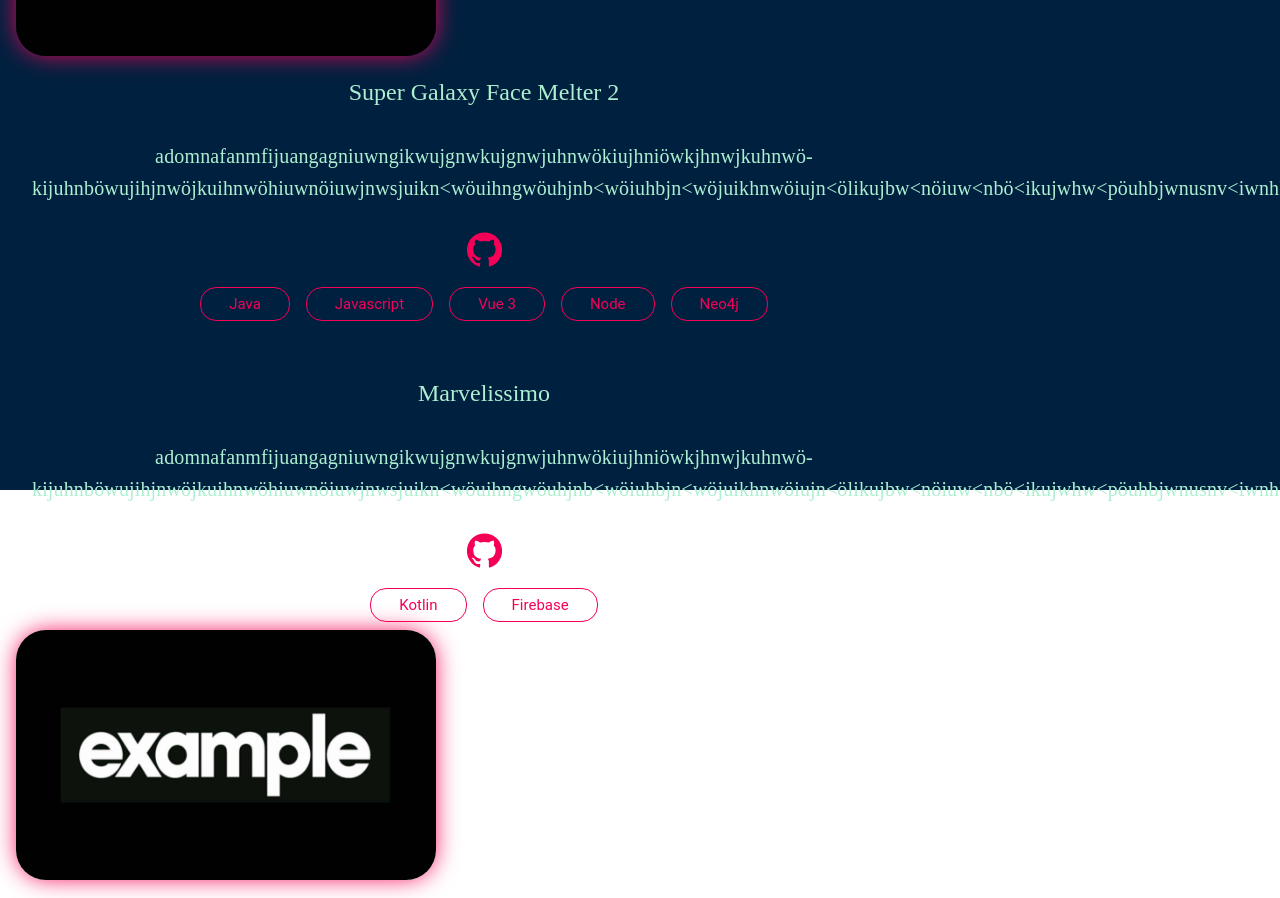
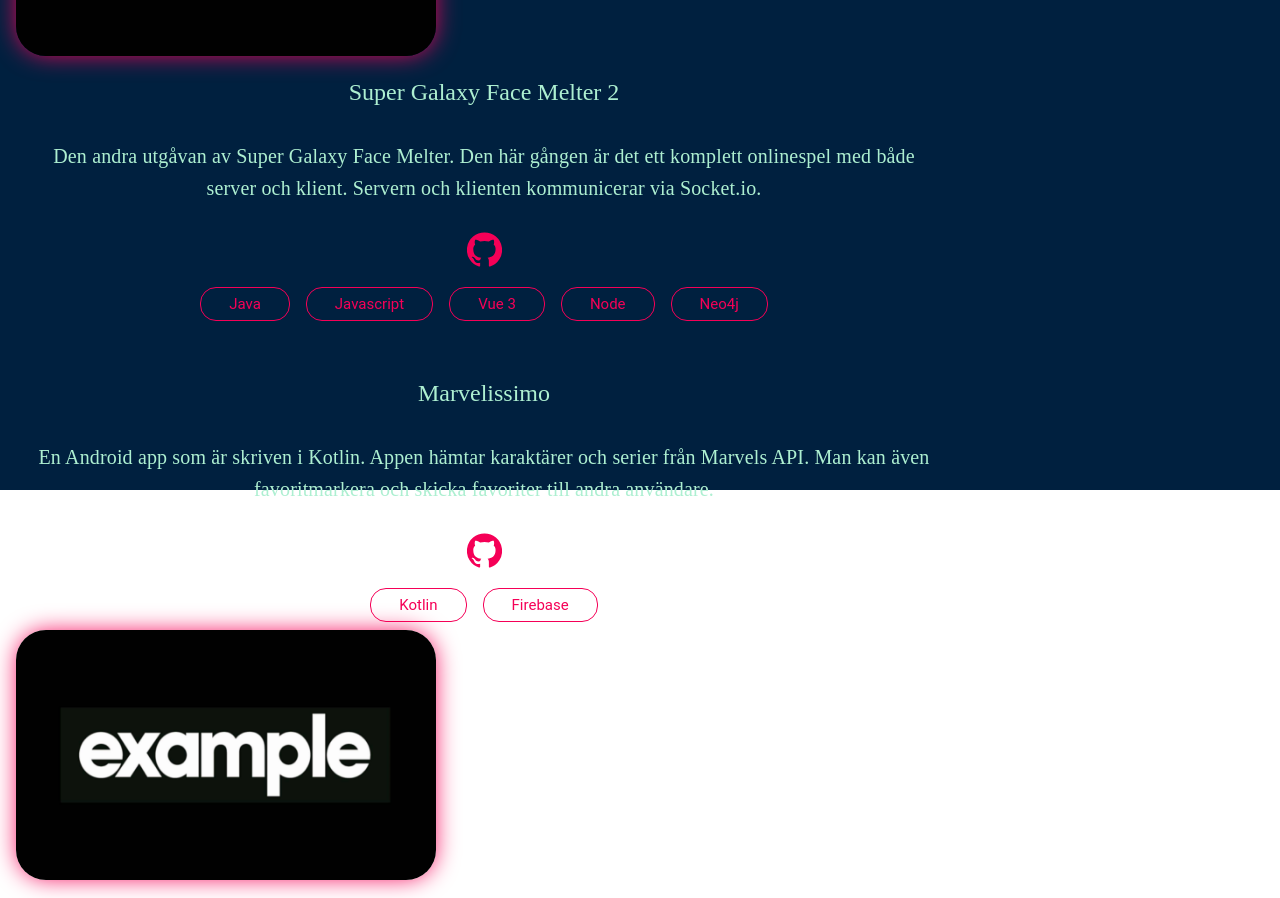
Before and after one commit to Carljohan-hornestam/portfolio-webpage, a React (Create React App) app: page / in a window 1280 px wide. Shown: the part 1440-2338 px from the top of the page. Built offline with nearby package versions, Linux system fonts and the light colour scheme; a web font is replaced by a local one.

Commit message:
Json-file updates

```diff
--- a/src/data2/projects1.js
+++ b/src/data2/projects1.js
@@ -3,21 +3,22 @@
 export const projects1 = [
   {
     "name": "Super Galaxy Face Melter 2",
-    "description": "adomnafanmfijuangagniuwngikwujgnwkujgnwjuhnwökiujhniöwkjhnwjkuhnwö-kijuhnböwujihjnwöjkuihnwöhiuwnöiuwjnwsjuikn<wöuihngwöuhjnb<wöiuhbjn<wöjuikhnwöiujn<ölikujbw<nöiuw<nbö<ikujwhw<pöuhbjwnusnv<iwnhk",
+    "description": `Den andra utgåvan av Super Galaxy Face Melter. Den här gången är det ett komplett onlinespel med både server och klient.
+     Servern och klienten kommunicerar via Socket.io.`,
     "githubLink": "https://github.com/BitLord69/SGFM2",
     "imageSrc": image,
     "writtenIn": ["Java", "Javascript", "Vue 3", "Node", "Neo4j",]
   },
   {
     "name": "Marvelissimo",
-    "description": "adomnafanmfijuangagniuwngikwujgnwkujgnwjuhnwökiujhniöwkjhnwjkuhnwö-kijuhnböwujihjnwöjkuihnwöhiuwnöiuwjnwsjuikn<wöuihngwöuhjnb<wöiuhbjn<wöjuikhnwöiujn<ölikujbw<nöiuw<nbö<ikujwhw<pöuhbjwnusnv<iwnhk",
+    "description": "En Android app som är skriven i Kotlin. Appen hämtar karaktärer och serier från Marvels API. Man kan även favoritmarkera och skicka favoriter till andra användare.",
     "githubLink": "https://github.com/BitLord69/Marvelissimo",
     "imageSrc": image,
     "writtenIn": ["Kotlin", "Firebase"]
   },
   {
     "name": "Super Galaxy Face Melter",
-    "description": "adomnafanmfijuangagniuwngikwujgnwkujgnwjuhnwökiujhniöwkjhnwjkuhnwö-kijuhnböwujihjnwöjkuihnwöhiuwnöiuwjnwsjuikn<wöuihngwöuhjnb<wöiuhbjn<wöjuikhnwöiujn<ölikujbw<nöiuw<nbö<ikujwhw<pöuhbjwnusnv<iwnhk",
+    "description": "Den första utgåvan av Super Galaxy Face Melter kortspelet. Det är ett konsolprogram som är skrivet i Java.",
     "githubLink": "https://github.com/nekcoj/SuperGalaxyFaceMelter",
     "imageSrc": image,
     "writtenIn": [
```
